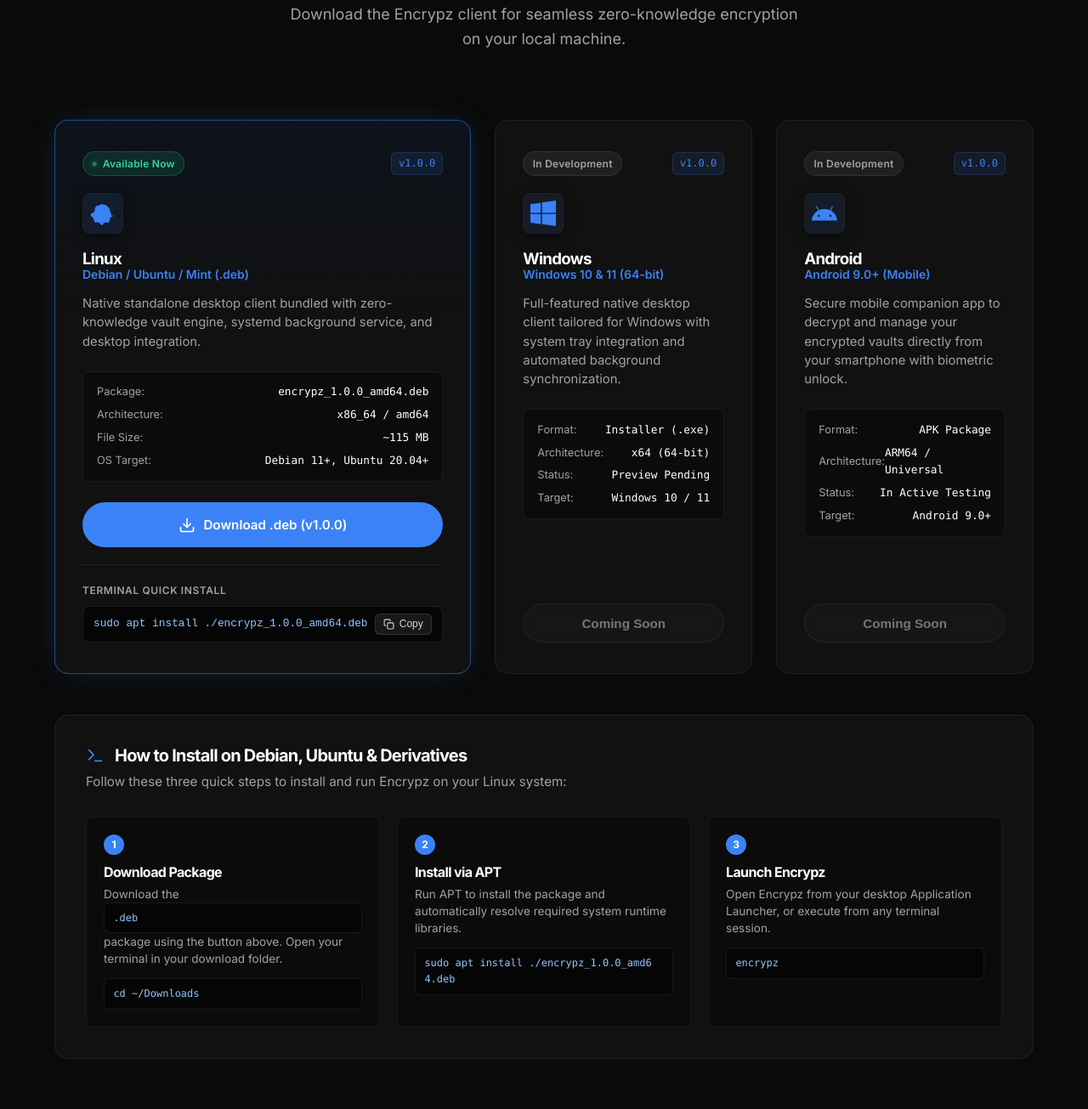
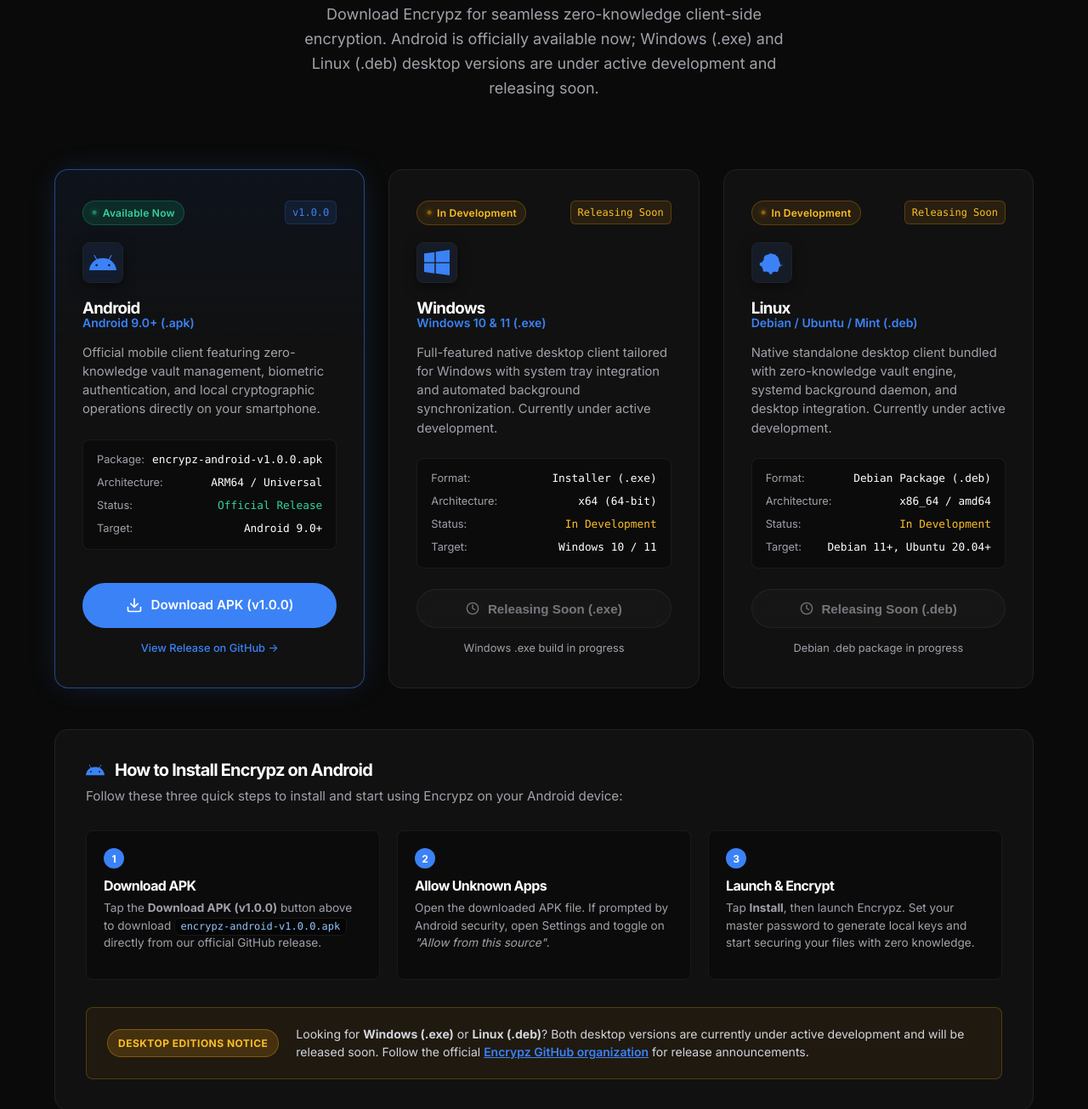
Before and after one commit to eptheekshana/Encrypz-Web, a website built with Vite: page index.html in a window 1280 px wide. Shown: the part 3896-5201 px from the top of the page at 85% size. Built offline with nearby package versions, Linux system fonts and the light colour scheme.

Commit message:
Add responsive layout styles and design system in style.css

```diff
--- a/index.html
+++ b/index.html
@@ -301,16 +301,90 @@
     <div class="container">
       <div class="section-heading">
         <h2 class="section-title">Get Encrypz on <span class="text-gradient">Your Devices</span></h2>
-        <p class="section-desc">Download the Encrypz client for seamless zero-knowledge encryption on your local machine.</p>
+        <p class="section-desc">Download Encrypz for seamless zero-knowledge client-side encryption. Android is officially available now; Windows (.exe) and Linux (.deb) desktop versions are under active development and releasing soon.</p>
       </div>
 
       <div class="downloads-grid">
-        <!-- Linux (.deb) Download Card - Featured & Available -->
+        <!-- Android Download Card - Featured & Available -->
         <div class="download-card card-glow card-featured">
           <div>
             <div class="card-badge-top">
               <span class="badge-status badge-active"><span class="status-dot"></span> Available Now</span>
               <span class="badge-version">v1.0.0</span>
+            </div>
+            <div class="card-icon" style="margin-bottom: 1.25rem;">
+              <!-- Android SVG -->
+              <svg xmlns="http://www.w3.org/2000/svg" width="32" height="32" viewBox="0 0 24 24" fill="currentColor">
+                <path d="M17.523 15.3414c-.5511 0-.9993-.4486-.9993-1.0003 0-.5516.4482-1.0002.9993-1.0002.5517 0 .9998.4486.9998 1.0002 0 .5517-.4481 1.0003-.9998 1.0003m-11.046 0c-.5511 0-.9993-.4486-.9993-1.0003 0-.5516.4482-1.0002.9993-1.0002.5516 0 .9997.4486.9997 1.0002 0 .5517-.4481 1.0003-.9997 1.0003m11.4045-6.02l1.9973-3.4592a.416.416 0 00-.1521-.5676.416.416 0 00-.5676.1521l-2.0223 3.503C15.5902 8.4116 13.8533 8.0818 12 8.0818c-1.8535 0-3.5905.3298-5.1371.868L4.8407 5.4468a.4158.4158 0 00-.5676-.1521.4157.4157 0 00-.1521.5676l1.9973 3.4592C2.6889 11.1867.3432 14.6589 0 18.761h24c-.3432-4.1021-2.6889-7.5743-6.1185-9.4396"/>
+              </svg>
+            </div>
+            <h3>Android</h3>
+            <p class="download-sub">Android 9.0+ (.apk)</p>
+            <p class="download-desc">Official mobile client featuring zero-knowledge vault management, biometric authentication, and local cryptographic operations directly on your smartphone.</p>
+
+            <div class="download-specs">
+              <div class="spec-item"><span class="spec-label">Package:</span> <span class="spec-value">encrypz-android-v1.0.0.apk</span></div>
+              <div class="spec-item"><span class="spec-label">Architecture:</span> <span class="spec-value">ARM64 / Universal</span></div>
+              <div class="spec-item"><span class="spec-label">Status:</span> <span class="spec-value spec-active">Official Release</span></div>
+              <div class="spec-item"><span class="spec-label">Target:</span> <span class="spec-value">Android 9.0+</span></div>
+            </div>
+          </div>
+
+          <div>
+            <a href="https://github.com/encrypz/Encrypz-Android/releases/download/Encrypz/encrypz-android-v1.0.0.apk" download="encrypz-android-v1.0.0.apk" class="btn-primary download-action-btn" id="btn-download-android" target="_blank" rel="noopener noreferrer">
+              <svg xmlns="http://www.w3.org/2000/svg" width="20" height="20" viewBox="0 0 24 24" fill="none" stroke="currentColor" stroke-width="2" stroke-linecap="round" stroke-linejoin="round"><path d="M21 15v4a2 2 0 0 1-2 2H5a2 2 0 0 1-2-2v-4"></path><polyline points="7 10 12 15 17 10"></polyline><line x1="12" y1="15" x2="12" y2="3"></line></svg>
+              <span>Download APK (v1.0.0)</span>
+            </a>
+            <div class="card-footer-note">
+              <a href="https://github.com/encrypz/Encrypz-Android/releases" target="_blank" rel="noopener noreferrer">
+                View Release on GitHub &rarr;
+              </a>
+            </div>
+          </div>
+        </div>
+
+        <!-- Windows (.exe) Download Card -->
+        <div class="download-card card-glow">
+          <div>
+            <div class="card-badge-top">
+              <span class="badge-status badge-upcoming"><span class="dev-dot"></span> In Development</span>
+              <span class="badge-version badge-dev">Releasing Soon</span>
+            </div>
+            <div class="card-icon" style="margin-bottom: 1.25rem;">
+              <!-- Windows SVG -->
+              <svg xmlns="http://www.w3.org/2000/svg" width="30" height="30" viewBox="0 0 24 24" fill="currentColor">
+                <path d="M0 3.449L9.75 2.1v9.451H0V3.449zm10.949-1.564L24 0v11.551h-13.051V1.885zM0 12.652h9.75v9.451L0 20.751v-8.099zm10.949 0H24V24l-13.051-1.885V12.652z"/>
+              </svg>
+            </div>
+            <h3>Windows</h3>
+            <p class="download-sub">Windows 10 & 11 (.exe)</p>
+            <p class="download-desc">Full-featured native desktop client tailored for Windows with system tray integration and automated background synchronization. Currently under active development.</p>
+
+            <div class="download-specs">
+              <div class="spec-item"><span class="spec-label">Format:</span> <span class="spec-value">Installer (.exe)</span></div>
+              <div class="spec-item"><span class="spec-label">Architecture:</span> <span class="spec-value">x64 (64-bit)</span></div>
+              <div class="spec-item"><span class="spec-label">Status:</span> <span class="spec-value text-amber">In Development</span></div>
+              <div class="spec-item"><span class="spec-label">Target:</span> <span class="spec-value">Windows 10 / 11</span></div>
+            </div>
+          </div>
+
+          <div>
+            <button class="btn-secondary download-action-btn download-btn-disabled" disabled>
+              <svg xmlns="http://www.w3.org/2000/svg" width="16" height="16" viewBox="0 0 24 24" fill="none" stroke="currentColor" stroke-width="2" stroke-linecap="round" stroke-linejoin="round"><circle cx="12" cy="12" r="10"></circle><polyline points="12 6 12 12 16 14"></polyline></svg>
+              <span>Releasing Soon (.exe)</span>
+            </button>
+            <div class="card-footer-note">
+              <span>Windows .exe build in progress</span>
+            </div>
+          </div>
+        </div>
+
+        <!-- Linux (.deb) Download Card -->
+        <div class="download-card card-glow">
+          <div>
+            <div class="card-badge-top">
+              <span class="badge-status badge-upcoming"><span class="dev-dot"></span> In Development</span>
+              <span class="badge-version badge-dev">Releasing Soon</span>
             </div>
             <div class="card-icon" style="margin-bottom: 1.25rem;">
               <!-- Official Linux Tux SVG -->
@@ -320,131 +394,64 @@
             </div>
             <h3>Linux</h3>
             <p class="download-sub">Debian / Ubuntu / Mint (.deb)</p>
-            <p class="download-desc">Native standalone desktop client bundled with zero-knowledge vault engine, systemd background service, and desktop integration.</p>
+            <p class="download-desc">Native standalone desktop client bundled with zero-knowledge vault engine, systemd background daemon, and desktop integration. Currently under active development.</p>
 
             <div class="download-specs">
-              <div class="spec-item"><span class="spec-label">Package:</span> <span class="spec-value">encrypz_1.0.0_amd64.deb</span></div>
+              <div class="spec-item"><span class="spec-label">Format:</span> <span class="spec-value">Debian Package (.deb)</span></div>
               <div class="spec-item"><span class="spec-label">Architecture:</span> <span class="spec-value">x86_64 / amd64</span></div>
-              <div class="spec-item"><span class="spec-label">File Size:</span> <span class="spec-value">~115 MB</span></div>
-              <div class="spec-item"><span class="spec-label">OS Target:</span> <span class="spec-value">Debian 11+, Ubuntu 20.04+</span></div>
-            </div>
-          </div>
-
-          <div>
-            <a href="/downloads/encrypz_1.0.0_amd64.deb" download="encrypz_1.0.0_amd64.deb" class="btn-primary download-action-btn" id="btn-download-linux">
-              <svg xmlns="http://www.w3.org/2000/svg" width="20" height="20" viewBox="0 0 24 24" fill="none" stroke="currentColor" stroke-width="2" stroke-linecap="round" stroke-linejoin="round"><path d="M21 15v4a2 2 0 0 1-2 2H5a2 2 0 0 1-2-2v-4"></path><polyline points="7 10 12 15 17 10"></polyline><line x1="12" y1="15" x2="12" y2="3"></line></svg>
-              <span>Download .deb (v1.0.0)</span>
-            </a>
-
-            <div class="install-snippet">
-              <div class="snippet-header">
-                <span class="snippet-label">Terminal Quick Install</span>
-              </div>
-              <div class="terminal-command-box">
-                <code>sudo apt install ./encrypz_1.0.0_amd64.deb</code>
-                <button class="btn-copy" type="button" data-copy="sudo apt install ./encrypz_1.0.0_amd64.deb" title="Copy terminal command">
-                  <svg xmlns="http://www.w3.org/2000/svg" width="13" height="13" viewBox="0 0 24 24" fill="none" stroke="currentColor" stroke-width="2" stroke-linecap="round" stroke-linejoin="round"><rect x="9" y="9" width="13" height="13" rx="2" ry="2"></rect><path d="M5 15H4a2 2 0 0 1-2-2V4a2 2 0 0 1 2-2h9a2 2 0 0 1 2 2v1"></path></svg>
-                  <span>Copy</span>
-                </button>
-              </div>
-            </div>
-          </div>
-        </div>
-
-        <!-- Windows Download Card -->
-        <div class="download-card card-glow">
-          <div>
-            <div class="card-badge-top">
-              <span class="badge-status badge-upcoming">In Development</span>
-              <span class="badge-version">v1.0.0</span>
-            </div>
-            <div class="card-icon" style="margin-bottom: 1.25rem;">
-              <!-- Windows SVG -->
-              <svg xmlns="http://www.w3.org/2000/svg" width="30" height="30" viewBox="0 0 24 24" fill="currentColor">
-                <path d="M0 3.449L9.75 2.1v9.451H0V3.449zm10.949-1.564L24 0v11.551h-13.051V1.885zM0 12.652h9.75v9.451L0 20.751v-8.099zm10.949 0H24V24l-13.051-1.885V12.652z"/>
-              </svg>
-            </div>
-            <h3>Windows</h3>
-            <p class="download-sub">Windows 10 & 11 (64-bit)</p>
-            <p class="download-desc">Full-featured native desktop client tailored for Windows with system tray integration and automated background synchronization.</p>
-
-            <div class="download-specs">
-              <div class="spec-item"><span class="spec-label">Format:</span> <span class="spec-value">Installer (.exe)</span></div>
-              <div class="spec-item"><span class="spec-label">Architecture:</span> <span class="spec-value">x64 (64-bit)</span></div>
-              <div class="spec-item"><span class="spec-label">Status:</span> <span class="spec-value">Preview Pending</span></div>
-              <div class="spec-item"><span class="spec-label">Target:</span> <span class="spec-value">Windows 10 / 11</span></div>
+              <div class="spec-item"><span class="spec-label">Status:</span> <span class="spec-value text-amber">In Development</span></div>
+              <div class="spec-item"><span class="spec-label">Target:</span> <span class="spec-value">Debian 11+, Ubuntu 20.04+</span></div>
             </div>
           </div>
 
           <div>
             <button class="btn-secondary download-action-btn download-btn-disabled" disabled>
-              Coming Soon
+              <svg xmlns="http://www.w3.org/2000/svg" width="16" height="16" viewBox="0 0 24 24" fill="none" stroke="currentColor" stroke-width="2" stroke-linecap="round" stroke-linejoin="round"><circle cx="12" cy="12" r="10"></circle><polyline points="12 6 12 12 16 14"></polyline></svg>
+              <span>Releasing Soon (.deb)</span>
             </button>
-          </div>
-        </div>
-
-        <!-- Android Download Card -->
-        <div class="download-card card-glow">
-          <div>
-            <div class="card-badge-top">
-              <span class="badge-status badge-upcoming">In Development</span>
-              <span class="badge-version">v1.0.0</span>
+            <div class="card-footer-note">
+              <span>Debian .deb package in progress</span>
             </div>
-            <div class="card-icon" style="margin-bottom: 1.25rem;">
-              <!-- Android SVG -->
-              <svg xmlns="http://www.w3.org/2000/svg" width="30" height="30" viewBox="0 0 24 24" fill="currentColor">
-                <path d="M17.523 15.3414c-.5511 0-.9993-.4486-.9993-1.0003 0-.5516.4482-1.0002.9993-1.0002.5517 0 .9998.4486.9998 1.0002 0 .5517-.4481 1.0003-.9998 1.0003m-11.046 0c-.5511 0-.9993-.4486-.9993-1.0003 0-.5516.4482-1.0002.9993-1.0002.5516 0 .9997.4486.9997 1.0002 0 .5517-.4481 1.0003-.9997 1.0003m11.4045-6.02l1.9973-3.4592a.416.416 0 00-.1521-.5676.416.416 0 00-.5676.1521l-2.0223 3.503C15.5902 8.4116 13.8533 8.0818 12 8.0818c-1.8535 0-3.5905.3298-5.1371.868L4.8407 5.4468a.4158.4158 0 00-.5676-.1521.4157.4157 0 00-.1521.5676l1.9973 3.4592C2.6889 11.1867.3432 14.6589 0 18.761h24c-.3432-4.1021-2.6889-7.5743-6.1185-9.4396"/>
-              </svg>
-            </div>
-            <h3>Android</h3>
-            <p class="download-sub">Android 9.0+ (Mobile)</p>
-            <p class="download-desc">Secure mobile companion app to decrypt and manage your encrypted vaults directly from your smartphone with biometric unlock.</p>
-
-            <div class="download-specs">
-              <div class="spec-item"><span class="spec-label">Format:</span> <span class="spec-value">APK Package</span></div>
-              <div class="spec-item"><span class="spec-label">Architecture:</span> <span class="spec-value">ARM64 / Universal</span></div>
-              <div class="spec-item"><span class="spec-label">Status:</span> <span class="spec-value">In Active Testing</span></div>
-              <div class="spec-item"><span class="spec-label">Target:</span> <span class="spec-value">Android 9.0+</span></div>
-            </div>
-          </div>
-
-          <div>
-            <button class="btn-secondary download-action-btn download-btn-disabled" disabled>
-              Coming Soon
-            </button>
           </div>
         </div>
       </div>
 
-      <!-- Linux Installation Guide Box -->
+      <!-- Android Installation Guide Box -->
       <div class="install-guide-box">
         <div class="install-guide-header">
-          <svg xmlns="http://www.w3.org/2000/svg" width="22" height="22" viewBox="0 0 24 24" fill="none" stroke="currentColor" stroke-width="2" stroke-linecap="round" stroke-linejoin="round" style="color: var(--primary);"><polyline points="4 17 10 11 4 5"></polyline><line x1="12" y1="19" x2="20" y2="19"></line></svg>
-          <h4>How to Install on Debian, Ubuntu & Derivatives</h4>
+          <svg xmlns="http://www.w3.org/2000/svg" width="22" height="22" viewBox="0 0 24 24" fill="currentColor" style="color: var(--primary);">
+            <path d="M17.523 15.3414c-.5511 0-.9993-.4486-.9993-1.0003 0-.5516.4482-1.0002.9993-1.0002.5517 0 .9998.4486.9998 1.0002 0 .5517-.4481 1.0003-.9998 1.0003m-11.046 0c-.5511 0-.9993-.4486-.9993-1.0003 0-.5516.4482-1.0002.9993-1.0002.5516 0 .9997.4486.9997 1.0002 0 .5517-.4481 1.0003-.9997 1.0003m11.4045-6.02l1.9973-3.4592a.416.416 0 00-.1521-.5676.416.416 0 00-.5676.1521l-2.0223 3.503C15.5902 8.4116 13.8533 8.0818 12 8.0818c-1.8535 0-3.5905.3298-5.1371.868L4.8407 5.4468a.4158.4158 0 00-.5676-.1521.4157.4157 0 00-.1521.5676l1.9973 3.4592C2.6889 11.1867.3432 14.6589 0 18.761h24c-.3432-4.1021-2.6889-7.5743-6.1185-9.4396"/>
+          </svg>
+          <h4>How to Install Encrypz on Android</h4>
         </div>
-        <p class="guide-intro">Follow these three quick steps to install and run Encrypz on your Linux system:</p>
+        <p class="guide-intro">Follow these three quick steps to install and start using Encrypz on your Android device:</p>
 
         <div class="guide-steps-grid">
           <div class="guide-step">
             <span class="guide-step-num">1</span>
-            <h5>Download Package</h5>
-            <p>Download the <code>.deb</code> package using the button above. Open your terminal in your download folder.</p>
-            <code>cd ~/Downloads</code>
+            <h5>Download APK</h5>
+            <p>Tap the <strong>Download APK (v1.0.0)</strong> button above to download <code>encrypz-android-v1.0.0.apk</code> directly from our official GitHub release.</p>
           </div>
 
           <div class="guide-step">
             <span class="guide-step-num">2</span>
-            <h5>Install via APT</h5>
-            <p>Run APT to install the package and automatically resolve required system runtime libraries.</p>
-            <code>sudo apt install ./encrypz_1.0.0_amd64.deb</code>
+            <h5>Allow Unknown Apps</h5>
+            <p>Open the downloaded APK file. If prompted by Android security, open Settings and toggle on <em>"Allow from this source"</em>.</p>
           </div>
 
           <div class="guide-step">
             <span class="guide-step-num">3</span>
-            <h5>Launch Encrypz</h5>
-            <p>Open Encrypz from your desktop Application Launcher, or execute from any terminal session.</p>
-            <code>encrypz</code>
+            <h5>Launch & Encrypt</h5>
+            <p>Tap <strong>Install</strong>, then launch Encrypz. Set your master password to generate local keys and start securing your files with zero knowledge.</p>
           </div>
+        </div>
+
+        <!-- Desktop Releases Development Notice Banner -->
+        <div class="desktop-releases-notice">
+          <div class="notice-badge">Desktop Editions Notice</div>
+          <p>
+            Looking for <strong>Windows (.exe)</strong> or <strong>Linux (.deb)</strong>? Both desktop versions are currently under active development and will be released soon. Follow the official <a href="https://github.com/encrypz" target="_blank" rel="noopener noreferrer">Encrypz GitHub organization</a> for release announcements.
+          </p>
         </div>
       </div>
 
--- a/src/style.css
+++ b/src/style.css
@@ -648,9 +648,9 @@
 }
 
 .badge-upcoming {
-  background: rgba(161, 161, 170, 0.1);
-  color: #a1a1aa;
-  border: 1px solid rgba(255, 255, 255, 0.08);
+  background: rgba(245, 158, 11, 0.1);
+  color: #fbbf24;
+  border: 1px solid rgba(245, 158, 11, 0.25);
 }
 
 .status-dot {
@@ -660,6 +660,30 @@
   background: #34d399;
   box-shadow: 0 0 8px #34d399;
   animation: pulseDot 2s infinite ease-in-out;
+}
+
+.dev-dot {
+  width: 6px;
+  height: 6px;
+  border-radius: 50%;
+  background: #f59e0b;
+  box-shadow: 0 0 8px #f59e0b;
+  animation: pulseDot 2s infinite ease-in-out;
+}
+
+.badge-dev {
+  color: #fbbf24 !important;
+  background: rgba(245, 158, 11, 0.1) !important;
+  border-color: rgba(245, 158, 11, 0.25) !important;
+}
+
+.text-amber {
+  color: #fbbf24 !important;
+}
+
+.spec-active {
+  color: #34d399 !important;
+  font-weight: 600;
 }
 
 @keyframes pulseDot {
@@ -753,6 +777,28 @@
   background: rgba(255, 255, 255, 0.04);
   transform: none;
   box-shadow: none;
+}
+
+.card-footer-note {
+  margin-top: 0.85rem;
+  font-size: 0.8rem;
+  color: var(--text-muted);
+  text-align: center;
+}
+
+.card-footer-note a {
+  color: var(--primary);
+  text-decoration: none;
+  font-weight: 500;
+  display: inline-flex;
+  align-items: center;
+  gap: 0.25rem;
+  transition: all 0.2s ease;
+}
+
+.card-footer-note a:hover {
+  color: #93c5fd;
+  text-decoration: underline;
 }
 
 /* Quick Terminal Install Snippet */
@@ -915,6 +961,61 @@
   word-break: break-all;
 }
 
+.guide-step p code {
+  display: inline;
+  padding: 0.15rem 0.4rem;
+  vertical-align: middle;
+}
+
+.desktop-releases-notice {
+  margin-top: 2rem;
+  padding: 1.25rem 1.5rem;
+  background: rgba(245, 158, 11, 0.06);
+  border: 1px solid rgba(245, 158, 11, 0.25);
+  border-radius: var(--border-radius);
+  display: flex;
+  align-items: center;
+  gap: 1.25rem;
+}
+
+@media (max-width: 768px) {
+  .desktop-releases-notice {
+    flex-direction: column;
+    align-items: flex-start;
+    gap: 0.75rem;
+  }
+}
+
+.notice-badge {
+  background: rgba(245, 158, 11, 0.18);
+  color: #fbbf24;
+  border: 1px solid rgba(245, 158, 11, 0.35);
+  font-size: 0.75rem;
+  font-weight: 700;
+  text-transform: uppercase;
+  letter-spacing: 0.04em;
+  padding: 0.35rem 0.75rem;
+  border-radius: 100px;
+  white-space: nowrap;
+}
+
+.desktop-releases-notice p {
+  margin: 0;
+  font-size: 0.875rem;
+  color: #d1d5db;
+  line-height: 1.55;
+}
+
+.desktop-releases-notice a {
+  color: var(--primary);
+  font-weight: 600;
+  text-decoration: underline;
+}
+
+.desktop-releases-notice a:hover {
+  color: #93c5fd;
+}
+
 .cta-section {
   padding: 10rem 0;
   background-color: var(--bg-color-alt);
```
